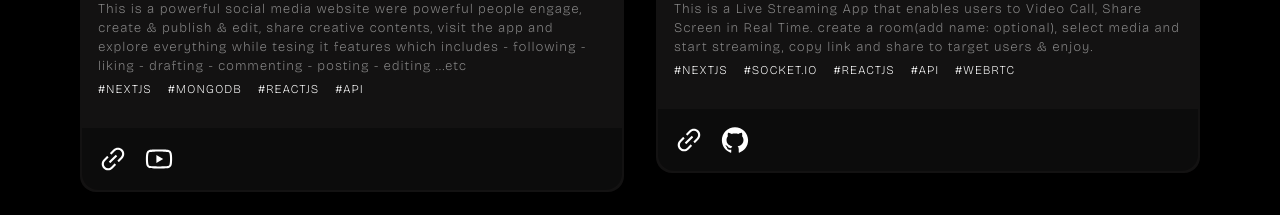
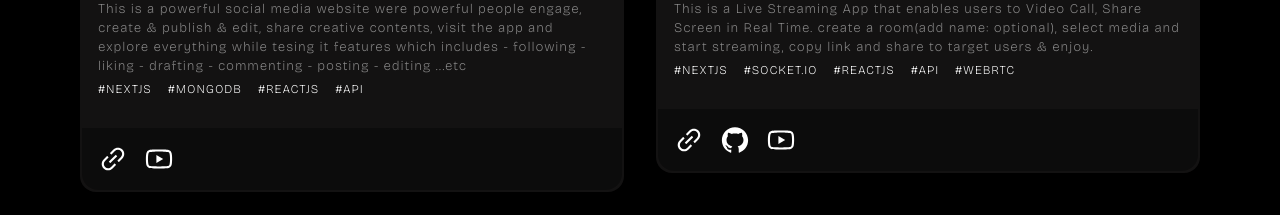
Before and after one commit to Akinleyejoshua/joshuaakinleye, a Next.js app: page / in a window 1280 px wide. Shown: the part 2060-2275 px from the top of the page. Built offline with nearby package versions, Linux system fonts and the light colour scheme.

Commit message:
Update Projects.jsx

```diff
--- a/layouts/Projects.jsx
+++ b/layouts/Projects.jsx
@@ -35,7 +35,7 @@ export const Projects = () => {
             description: `This is a Live Streaming App that enables users to Video Call, Share Screen in Real Time.
             create a room(add name: optional), select media and start streaming, copy link and share to target users & enjoy.
             `,
-            youtube: undefined,
+            youtube: "https://youtu.be/4sWLgqt60X4?si=Pa_RwDpFsY_K4PTc",
         },
         {
             img: Blnr,
```
